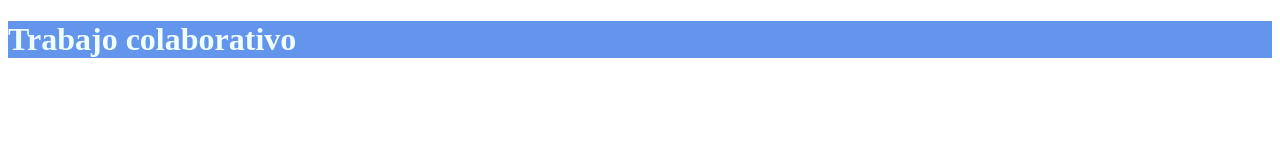
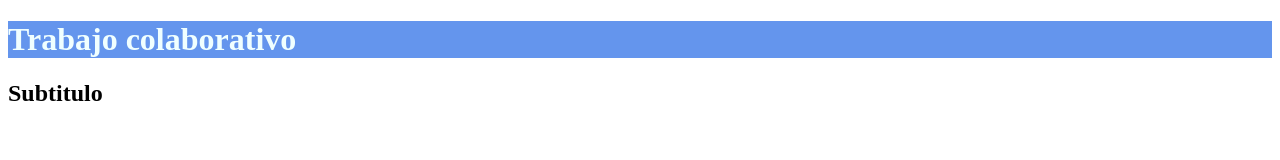
Before and after one commit to dayanare/trabajo-colaborativo-v, a plain HTML site: page index.html in a window 1280 px wide. Drawn offline with Linux system fonts and the light colour scheme.

Commit message:
add main

```diff
--- a/index.html
+++ b/index.html
@@ -10,5 +10,8 @@
     <header class="header">
       <h1>Trabajo colaborativo</h1>
     </header>
+    <main>
+      <h2>Subtitulo</h2>
+    </main>
   </body>
 </html>
```
